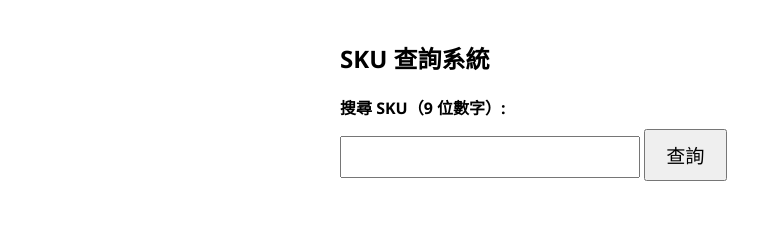
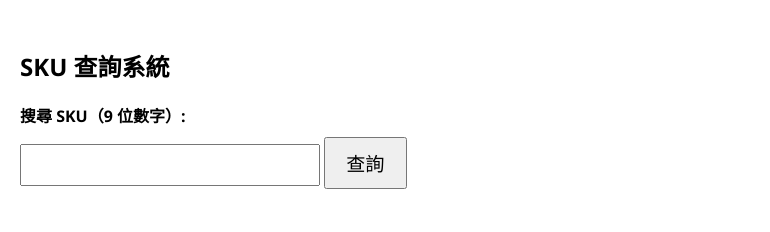
Before and after one commit to SATANHOTDOG/Database, a plain HTML site: page index.html in a window 1280 px wide. Shown: the whole page, without its empty margins (0-770 px from the left). Drawn offline with Linux system fonts and the light colour scheme.

Commit message:
Update index.html

```diff
--- a/index.html
+++ b/index.html
@@ -4,12 +4,14 @@
   <meta charset="UTF-8">
   <title>SKU 查詢系統</title>
   <style>
-    body {
-      font-family: "Segoe UI", Arial, sans-serif;
-      padding: 20px;
-      max-width: 600px;
-      margin: auto;
-    }
+
+body {
+  font-family: "Segoe UI", Arial, sans-serif;
+  padding: 20px;
+  max-width: 600px;
+  margin-left: 0;
+  margin-right: auto;
+}
 
     label {
       font-weight: bold;
```
